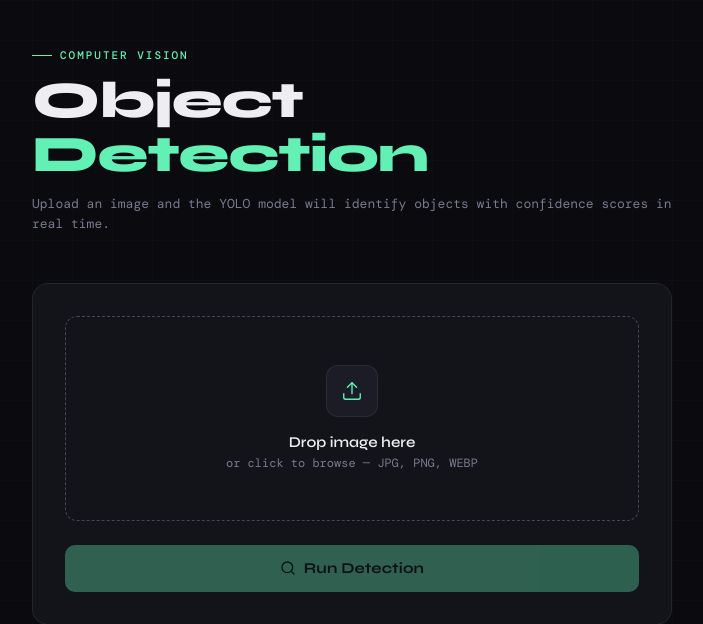
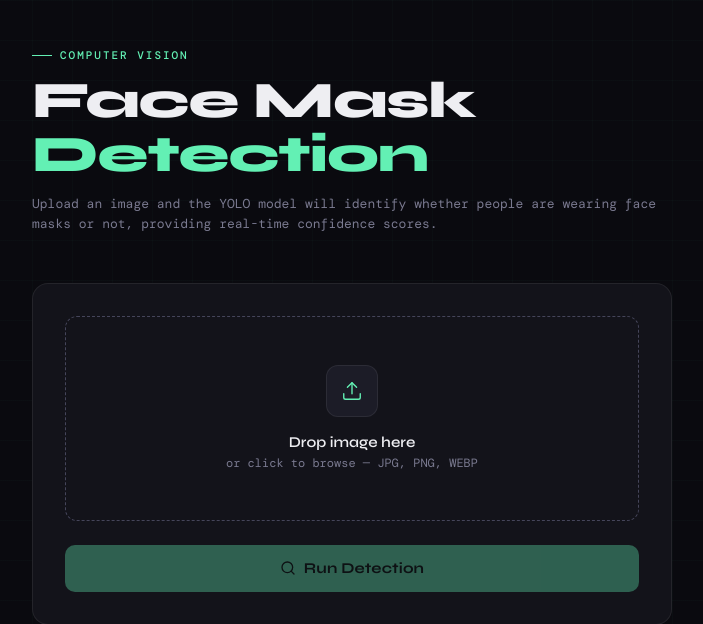
Before and after one commit to jmravnd/YOLO-CUSTOM-DATA, a Flask app: page / in a window 1280 px wide. Shown: the top 624 px of the page, without its empty margins (288-991 px from the left). Run offline with Flask 3, Linux system fonts and the light colour scheme; some web fonts are replaced.

Commit message:
Update header for Face Mask Detection feature

```diff
--- a/templates/index.html
+++ b/templates/index.html
@@ -407,8 +407,8 @@
 
     <header class="header">
         <p class="header-tag">Computer Vision</p>
-        <h1>Object<br><span>Detection</span></h1>
-        <p class="header-sub">Upload an image and the YOLO model will identify objects with confidence scores in real time.</p>
+        <h1>Face Mask<br><span>Detection</span></h1>
+        <p class="header-sub">Upload an image and the YOLO model will identify whether people are wearing face masks or not, providing real-time confidence scores.</p>
     </header>
 
     <div class="card">
```
